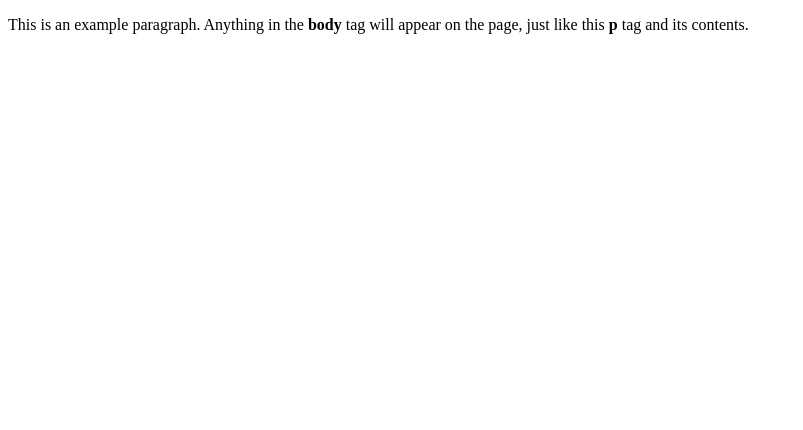
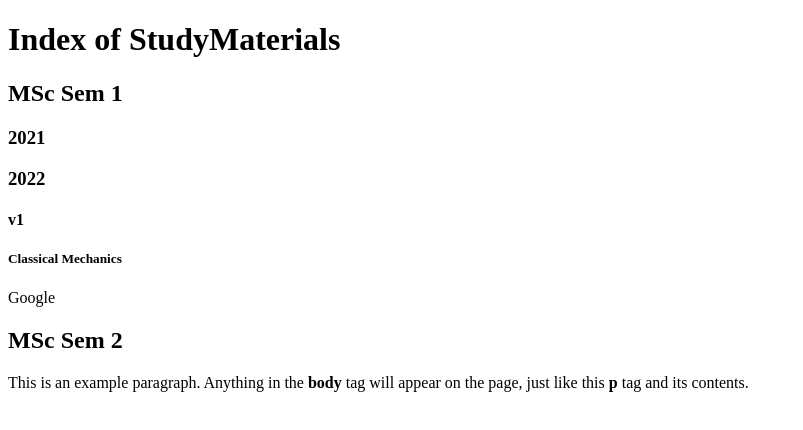
Before and after one commit to ShanghaiKualalumpur/StudyMaterial, a plain HTML site: page index.html in a window 1280 px wide. Shown: the whole page, without its empty margins (0-803 px from the left). Drawn offline with Linux system fonts and the light colour scheme.

Commit message:
Update index.html

```diff
--- a/index.html
+++ b/index.html
@@ -1,7 +1,14 @@
 <!doctype html>
 <html>
   <head>
-    <title>This is the title of the webpage!</title>
+    <h1>Index of StudyMaterials</h1>
+    <h2>MSc Sem 1</h2>
+    <h3>2021</h3>
+    <h3>2022</h3>
+    <h4>v1</h4>
+    <h5>Classical Mechanics</h5>
+    <href="www.google.com">Google</href>
+    <h2>MSc Sem 2</h2>
   </head>
   <body>
     <p>This is an example paragraph. Anything in the <strong>body</strong> tag will appear on the page, just like this <strong>p</strong> tag and its contents.</p>
```
